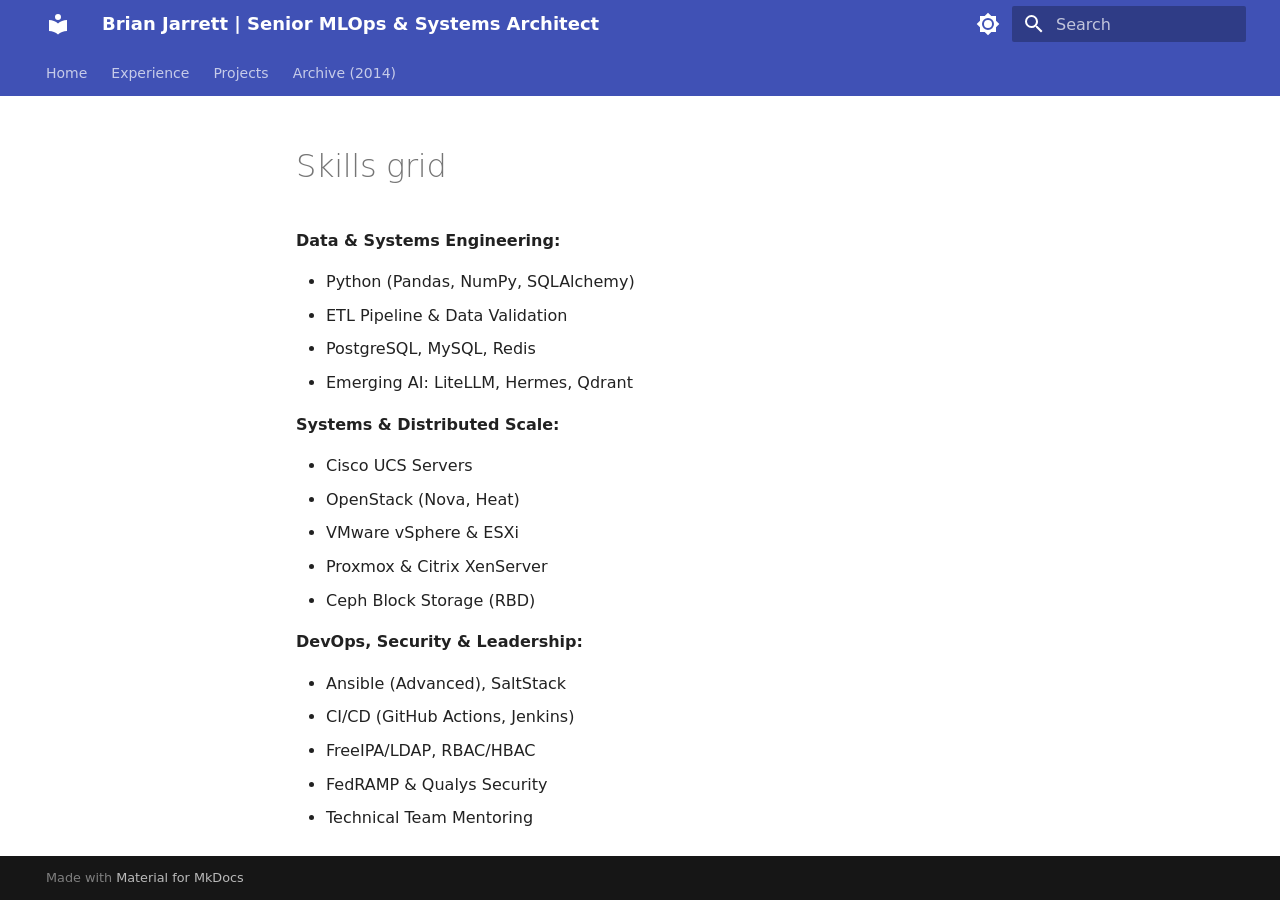
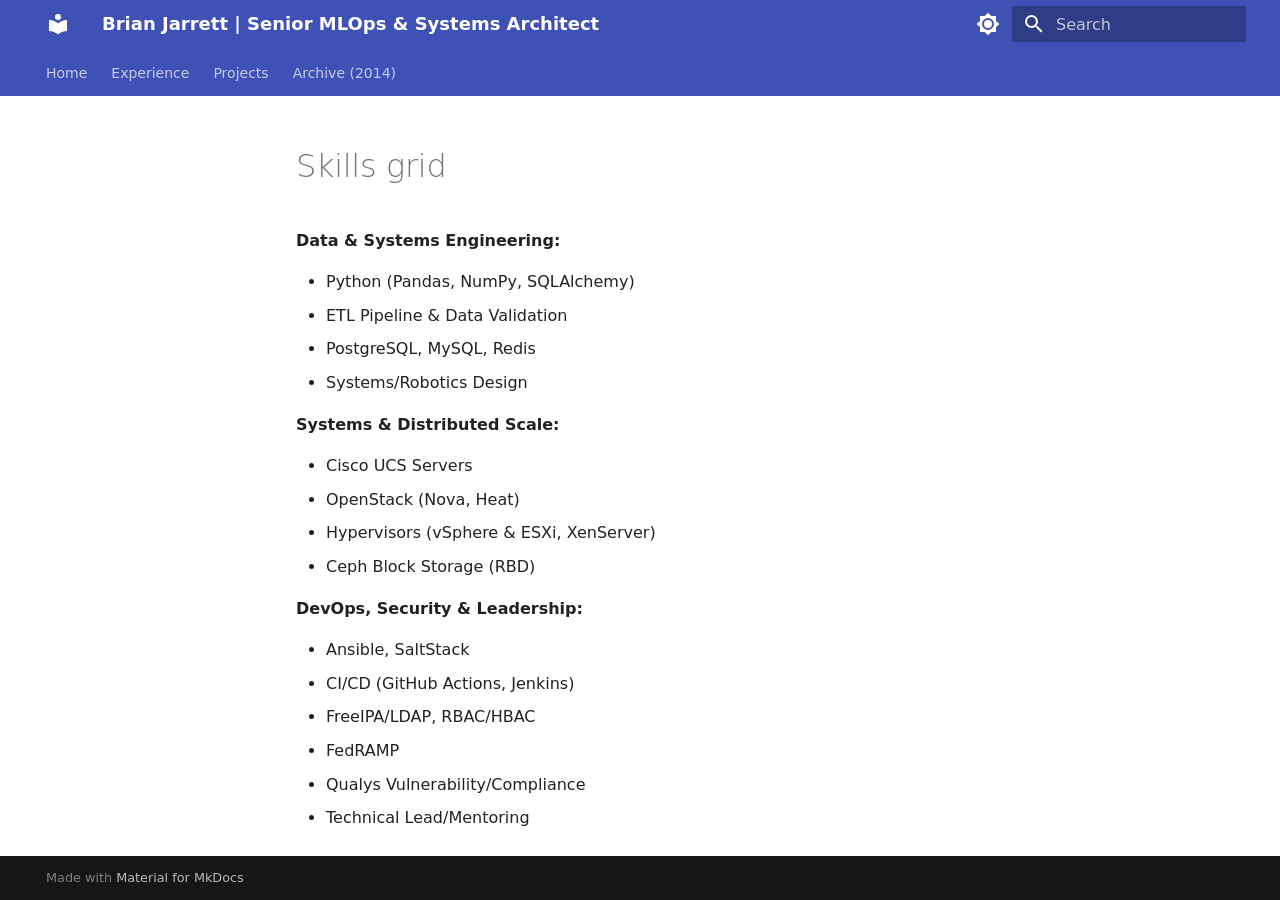
Before and after one commit to celttechie/celttechie.github.io, an MkDocs documentation site: the page built from docs/sections/skills_grid.md, in a window 1280 px wide. Built offline with MkDocs 1.6.1 and Material for MkDocs 9.7.7, drawn with Linux system fonts in a browser that asks for light colours.

Commit message:
Recreate resume PDFs and rebuild site with updated experience and skills snippets

```diff
--- a/docs/sections/skills_grid.md
+++ b/docs/sections/skills_grid.md
@@ -5,7 +5,7 @@
             <li>Python (Pandas, NumPy, SQLAlchemy)</li>
             <li>ETL Pipeline & Data Validation</li>
             <li>PostgreSQL, MySQL, Redis</li>
-            <li>Emerging AI: LiteLLM, Hermes, Qdrant</li>
+            <li>Systems/Robotics Design</li>
         </ul>
     </div>
     <div class="skills-column">
@@ -13,19 +13,19 @@
         <ul>
             <li>Cisco UCS Servers</li>
             <li>OpenStack (Nova, Heat)</li>
-            <li>VMware vSphere & ESXi</li>
-            <li>Proxmox & Citrix XenServer</li>
+            <li>Hypervisors (vSphere & ESXi, XenServer)</li>
             <li>Ceph Block Storage (RBD)</li>
         </ul>
     </div>
     <div class="skills-column">
         <strong>DevOps, Security & Leadership:</strong>
         <ul>
-            <li>Ansible (Advanced), SaltStack</li>
+            <li>Ansible, SaltStack</li>
             <li>CI/CD (GitHub Actions, Jenkins)</li>
             <li>FreeIPA/LDAP, RBAC/HBAC</li>
-            <li>FedRAMP & Qualys Security</li>
-            <li>Technical Team Mentoring</li>
+            <li>FedRAMP</li>
+            <li>Qualys Vulnerability/Compliance</li>
+            <li>Technical Lead/Mentoring</li>
         </ul>
     </div>
 </div>
```
Also changed, not shown: docs/sections/exp_01_cisco_tl_short.md (+4 -4 lines), docs/sections/exp_03_cisco_contract1_short.md (+2 -2 lines), site/search/search_index.json, site/sections/exp_01_cisco_tl_short/index.html, site/sections/exp_03_cisco_contract1_short/index.html, site/sections/skills_grid/index.html, site/sitemap.xml, 4 other files.
